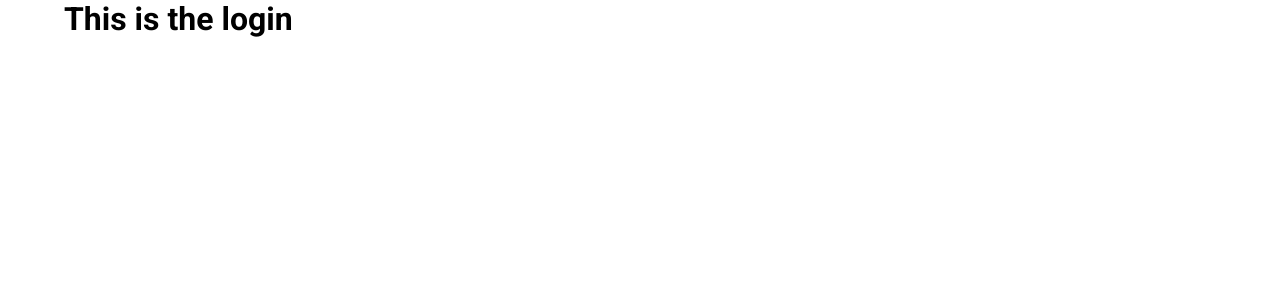
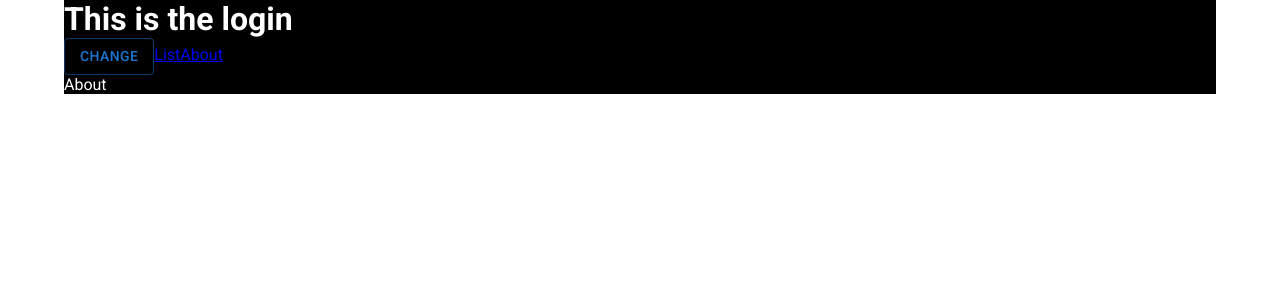
Before and after one commit to veranicolas/DodgeApp, a React (Create React App) app: page /about in a window 1280 px wide. Shown: the top 300 px of the page. Built offline with nearby package versions, Linux system fonts and the light colour scheme.

Commit message:
ADDED changing theme functionality.

```diff
--- a/src/App.js
+++ b/src/App.js
@@ -1,6 +1,6 @@
 import React from 'react';
 
-import { BrowserRouter as Router, Switch, Route, Link } from 'react-router-dom';
+import { BrowserRouter as Router} from 'react-router-dom';
 import { Container } from '@mui/material';
 
 import { Login } from './components/Login/Login'
@@ -8,6 +8,15 @@ import { Home } from './components/Home/Home'
 
 import './App.css';
 
+const styleLight = {
+  color:'black',
+  backgroundColor:'white'
+}
+
+const styleDark = {
+  color:'white',
+  backgroundColor:'black'
+}
 
 class App extends React.Component {
 
@@ -16,13 +25,24 @@ class App extends React.Component {
 
     this.state = {
       logged: false,
+      theme: styleDark
     }
 
     this.checkLocalStorage = this.checkLocalStorage.bind(this)
+    this.changeTheme = this.changeTheme.bind(this)
   }
 
   componentDidMount(){
     this.checkLocalStorage()
+  }
+
+  changeTheme(){
+    this.setState((prevState)=>{
+      if(prevState.theme === styleLight){
+        return { theme: styleDark }
+      }
+      return { theme:styleLight }
+    })
   }
 
   checkLocalStorage(){
@@ -30,13 +50,13 @@ class App extends React.Component {
   }
 
   render(){
-    const { logged } = this.state
+    const { logged, theme } = this.state
 
     return (
       <Router>
         <Container>
           {
-            logged ? <Home /> : <Login />
+            logged ? <Home /> : <Login theme={theme} change={this.changeTheme}/>
           }
         </Container>
       </Router>
--- a/src/components/Login/Login.jsx
+++ b/src/components/Login/Login.jsx
@@ -1,3 +1,8 @@
+import { Button } from '@mui/material'
+import { Link, Route, Switch } from 'react-router-dom'
+
+import { List } from '../List/List'
+import { About } from '../About/About'
 
 /*
 Este componente deberia poder swapear entre login y signup.
@@ -5,9 +10,20 @@ Al logearse o crear cuenta se debe pasar a la pantalla de homepage.
 El token de la sesion se guarda en el localstorage al pasar de pagina.
 */
 
-const Login = () =>
-    <div>
+const Login = (props) =>
+    <div style={props.theme}>
         <h1>This is the login</h1>
+        <Button variant="outlined" onClick={props.change}>Change</Button>
+        <Link to="/list">List</Link>
+        <Link to="/about">About</Link>
+        <Switch>
+            <Route path="/list">
+                <List />
+            </Route>
+            <Route path="/about">
+                <About />
+            </Route>
+        </Switch>
     </div>
 
 export { Login }
```
